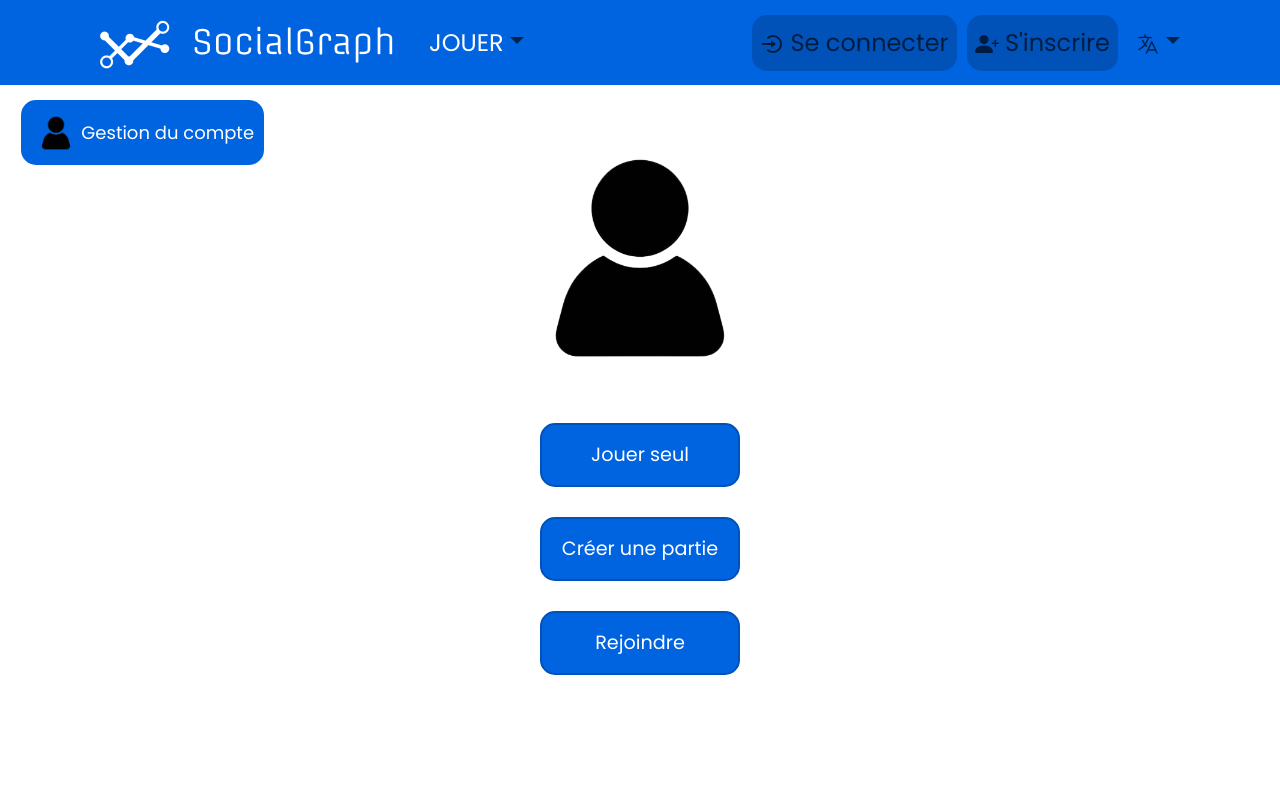
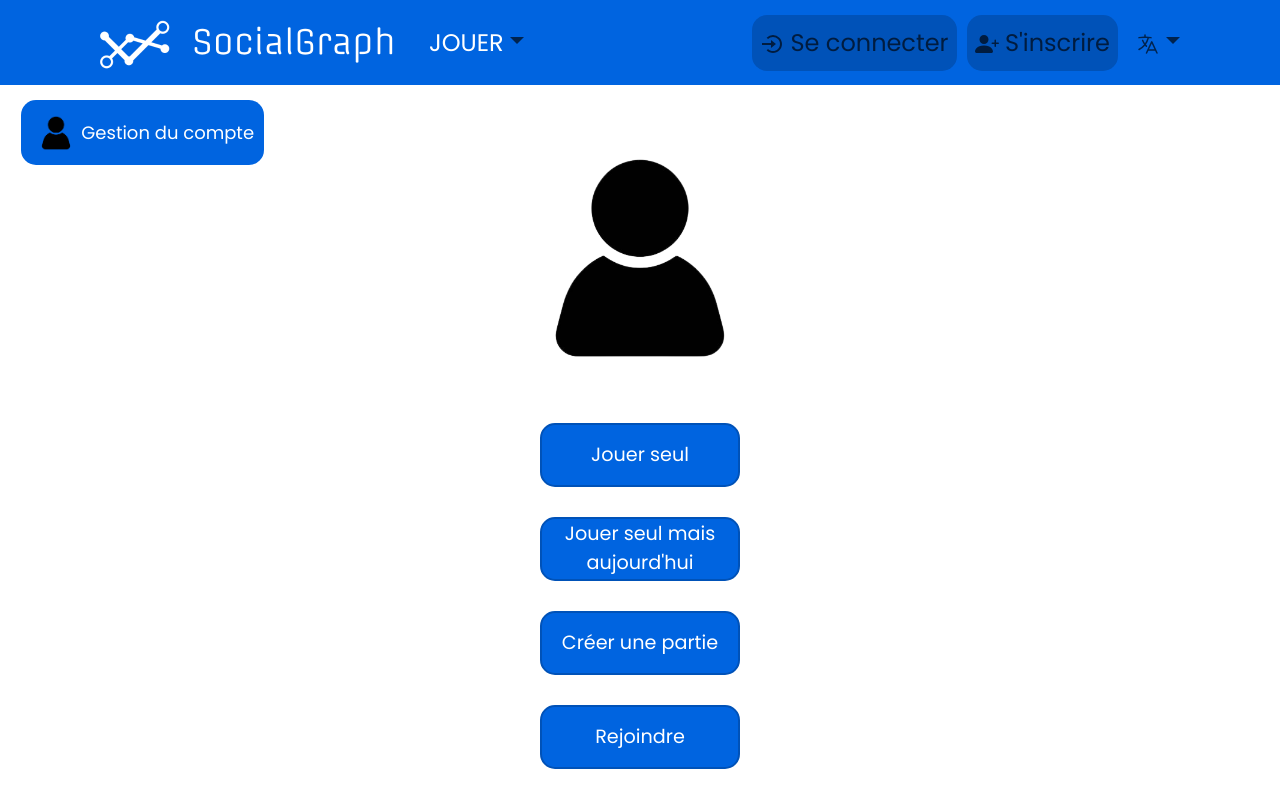
Before and after one commit to PiR194/Cryptid, a React (Create React App) app in the folder cryptide_project/: page /play in a window 1280 px wide. Built offline with nearby package versions, Linux system fonts and the light colour scheme; no server answers.

Commit message:
ajout du bouton pour l'EdJ, et gestion de son interface en conséquence :zap:

```diff
--- a/cryptide_project/src/Components/GraphContainer.tsx
+++ b/cryptide_project/src/Components/GraphContainer.tsx
@@ -23,6 +23,7 @@ interface MyGraphComponentProps {
   changecptTour: (newcptTour : number) => void
   addToHistory: (message : string) => void
   solo : boolean
+  isDaily : boolean
   setNetwork: (network: Network) => void
   showLast: boolean
 }
@@ -42,7 +43,7 @@ let lastNodes: NodePerson[] = []
 let firstEnigme = true
 
 
-const MyGraphComponent: React.FC<MyGraphComponentProps> = ({onNodeClick, handleShowTurnBar, handleTurnBarTextChange, playerTouched, setPlayerTouched, changecptTour, solo, addToHistory, showLast, setNetwork}) => {
+const MyGraphComponent: React.FC<MyGraphComponentProps> = ({onNodeClick, handleShowTurnBar, handleTurnBarTextChange, playerTouched, setPlayerTouched, changecptTour, solo, isDaily, addToHistory, showLast, setNetwork}) => {
 let cptTour: number = 0
 
   const {user} = useAuth()
@@ -259,6 +260,7 @@ let cptTour: number = 0
 
     setNetwork(network)
 
+    if (isDaily){
       dailyEnigme.forEach((pairs, index) => {
         pairs.forEach((pair) => {
           const i = indices.findIndex((indice) => pair.first.getId() === indice.getId())
@@ -273,6 +275,7 @@ let cptTour: number = 0
           }
         })
       });
+    }
 
     indices.forEach((i, index) => {
       console.log(i.ToString("fr") + " => " + positionToEmoji(index, true))
--- a/cryptide_project/src/Pages/InGame.tsx
+++ b/cryptide_project/src/Pages/InGame.tsx
@@ -60,6 +60,13 @@ const InGame = ({locale, changeLocale}) => {
   const solotmp = params.get('solo');
   if (solotmp == "false"){
     IsSolo=false
+  }
+
+  //* Gestion daily
+  let isDaily: boolean = true
+  const isDailytmp = params.get('daily');
+  if (isDailytmp == "false"){
+    isDaily=false
   }
 
   //* Historique
@@ -212,6 +219,7 @@ const InGame = ({locale, changeLocale}) => {
                           changecptTour={changecptTour}
                           addToHistory={addToHistory}
                           solo={IsSolo}
+                          isDaily={isDaily}
                           setPlayerTouched={handleSetPlayerTouched}
                           playerTouched={playerTouched}
                           setNetwork={setNetworkData}
@@ -219,7 +227,7 @@ const InGame = ({locale, changeLocale}) => {
         </div>
 
 
-        {IsSolo &&
+        {IsSolo && !isDaily &&
             <div className='nbLaps' style={{
                 backgroundColor: theme.colors.primary,
                 borderColor: theme.colors.secondary
@@ -228,12 +236,13 @@ const InGame = ({locale, changeLocale}) => {
             </div>
         }
 
-
+        {!isDaily &&
           <div className='historique' id="history-container">
               {history.map((item, index) => (
                   <div key={index}>{item}</div>
               ))}
           </div>
+        }
 
         <div className='paramDiv'>
           <button className='button'
@@ -289,7 +298,8 @@ const InGame = ({locale, changeLocale}) => {
             <img src={Check} alt="check" height="40"/>
           </button> */}
 
-          {!IsSolo && <Link to='/info' target='_blank'>
+          {!IsSolo &&
+          <Link to='/info' target='_blank'>
             <button className='button'
               style={{
                 backgroundColor: theme.colors.tertiary,
@@ -315,7 +325,9 @@ const InGame = ({locale, changeLocale}) => {
             <img src={ eye } alt="indice" height="40"/>
           </button>}
 
-          {IsSolo && <button className='button' onClick={generateTEX}
+          {IsSolo &&
+
+            <button className='button' onClick={generateTEX}
               style={{
                 backgroundColor: theme.colors.tertiary,
                 borderColor: theme.colors.secondary
--- a/cryptide_project/src/Pages/Play.tsx
+++ b/cryptide_project/src/Pages/Play.tsx
@@ -96,14 +96,23 @@ function Play() {
         setPersonNetworkData(networkPerson)
         setIndicesData(choosenIndices)
         setIndicesData(choosenIndices)
+        navigate('/game?solo=true&daily=false');
+    }
+
+
+    function launchEngimeJour(){
+        const [networkPerson, choosenPerson, choosenIndices] = GameCreator.CreateGame(3, 30)
+        setPersonData(choosenPerson)
+        setPersonNetworkData(networkPerson)
+        setIndicesData(choosenIndices)
+        setIndicesData(choosenIndices)
         if (first){
             first = false
             const map = EnigmeDuJourCreator.createEnigme(networkPerson, choosenIndices, choosenPerson, Stub.GenerateIndice())
             setDailyEnigmeData(map)
         }
-        navigate('/game?solo=true');
+        navigate('/game?solo=true&daily=true');
     }
-
 
 
     useEffect(() => {
@@ -150,6 +159,7 @@ function Play() {
                 </div>
                 <div className='buttonGroupVertical'>
                     <button onClick={launchMastermind} className="ButtonNav" style={{backgroundColor: theme.colors.primary, borderColor: theme.colors.secondary}}> Jouer seul </button>
+                    <button onClick={launchEngimeJour} className="ButtonNav" style={{backgroundColor: theme.colors.primary, borderColor: theme.colors.secondary}}> Jouer seul mais aujourd'hui</button>
                     <button onClick={createLobby} className="ButtonNav" style={{backgroundColor: theme.colors.primary, borderColor: theme.colors.secondary}}> Créer une partie </button>
                     <button  className="ButtonNav" style={{backgroundColor: theme.colors.primary, borderColor: theme.colors.secondary}}> Rejoindre </button>
 
```
Lines whose indentation alone changed are shown as unchanged.
